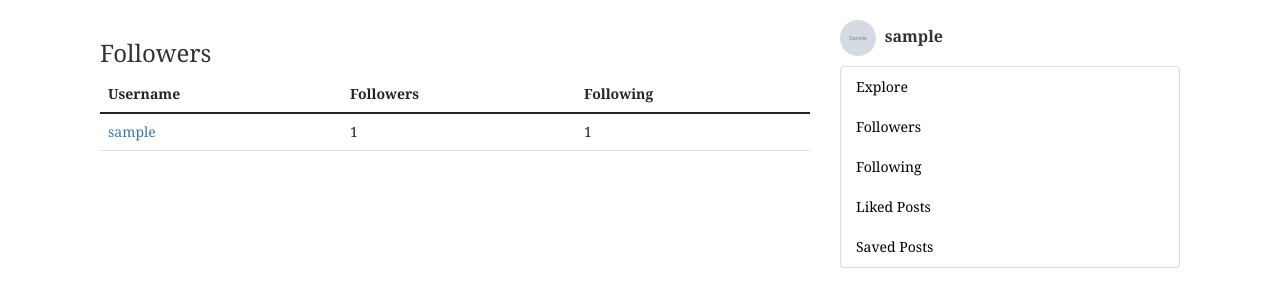
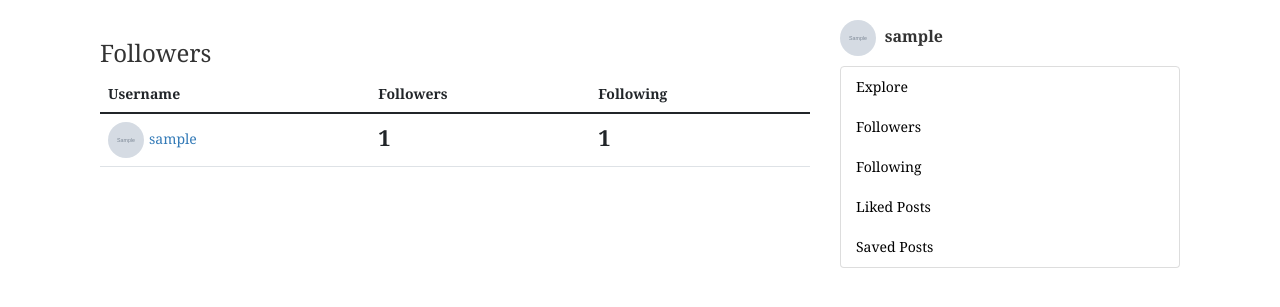
Before and after one commit to insmnia/instamiligram, a Django app: a page that uses main/users/templates/users/followers.html in a window 1280 px wide. Shown: the part 62-369 px from the top of the page. Run offline with Django 3.2, Linux system fonts and the light colour scheme; a user stored in the database is signed in; tables that the repository leaves empty hold one stand-in row (values such as "Sample post"); grey boxes marked "Sample" are stand-in pictures; some libraries are stand-ins or nearby versions.

Commit message:
Followers table:

```diff
--- a/main/users/templates/users/followers.html
+++ b/main/users/templates/users/followers.html
@@ -14,9 +14,11 @@
     <tbody>
         {% for user in users %}
         <tr>
-            <td><a href="{% url 'user:profile' user.username %}">{{user.username}}</a></td>
-            <td>{{ user.profile.followers_count }}</td>
-            <td>{{ user.profile.following_count }}</td>
+            <td><img src="{{ request.user.profile.image.url }}" alt="..."
+                    style="width: 36px;height: 36px;border-radius: 50%;margin-right: 5px;"><a
+                    href="{% url 'user:profile' user.username %}">{{user.username}}</a></td>
+            <td><b style="font-size: 22px;">{{ user.profile.followers_count }}</b></td>
+            <td><b style="font-size: 22px;">{{ user.profile.following_count }}</b></td>
         </tr>
         {% endfor %}
     </tbody>
--- a/main/users/templates/users/register.html
+++ b/main/users/templates/users/register.html
@@ -121,6 +121,10 @@
                                             {{form.username}}
                                         </div>
                                         <div class="form-floating mb-3">
+                                            <small class="text-muted">First Name</small>
+                                            {{form.first_name}}
+                                        </div>
+                                        <div class="form-floating mb-3">
                                             <small class="text-muted">Email</small>
                                             {{form.email}}
                                         </div>
```
Also changed, not shown: main/users/forms.py (+7 -2 lines).
